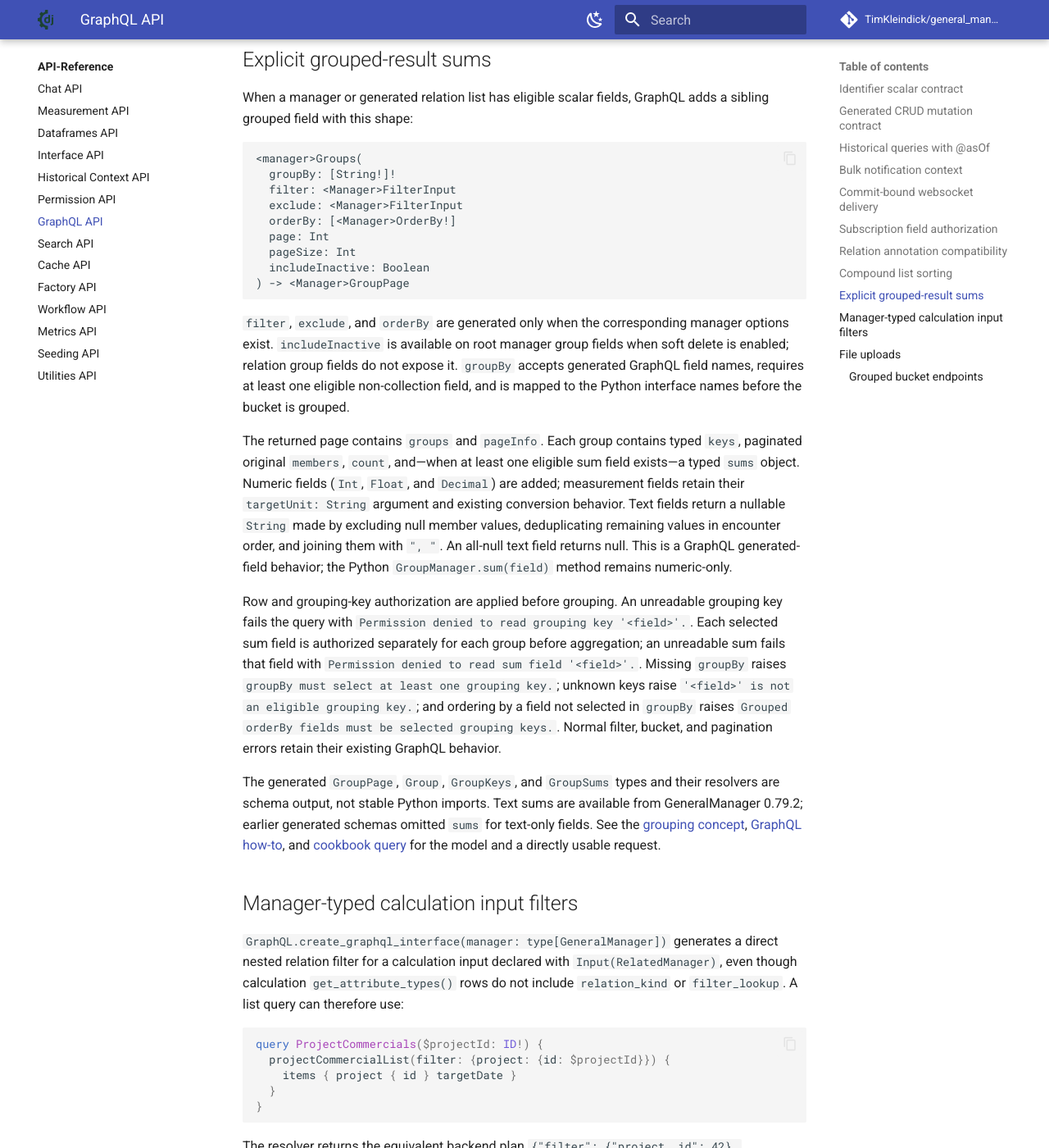
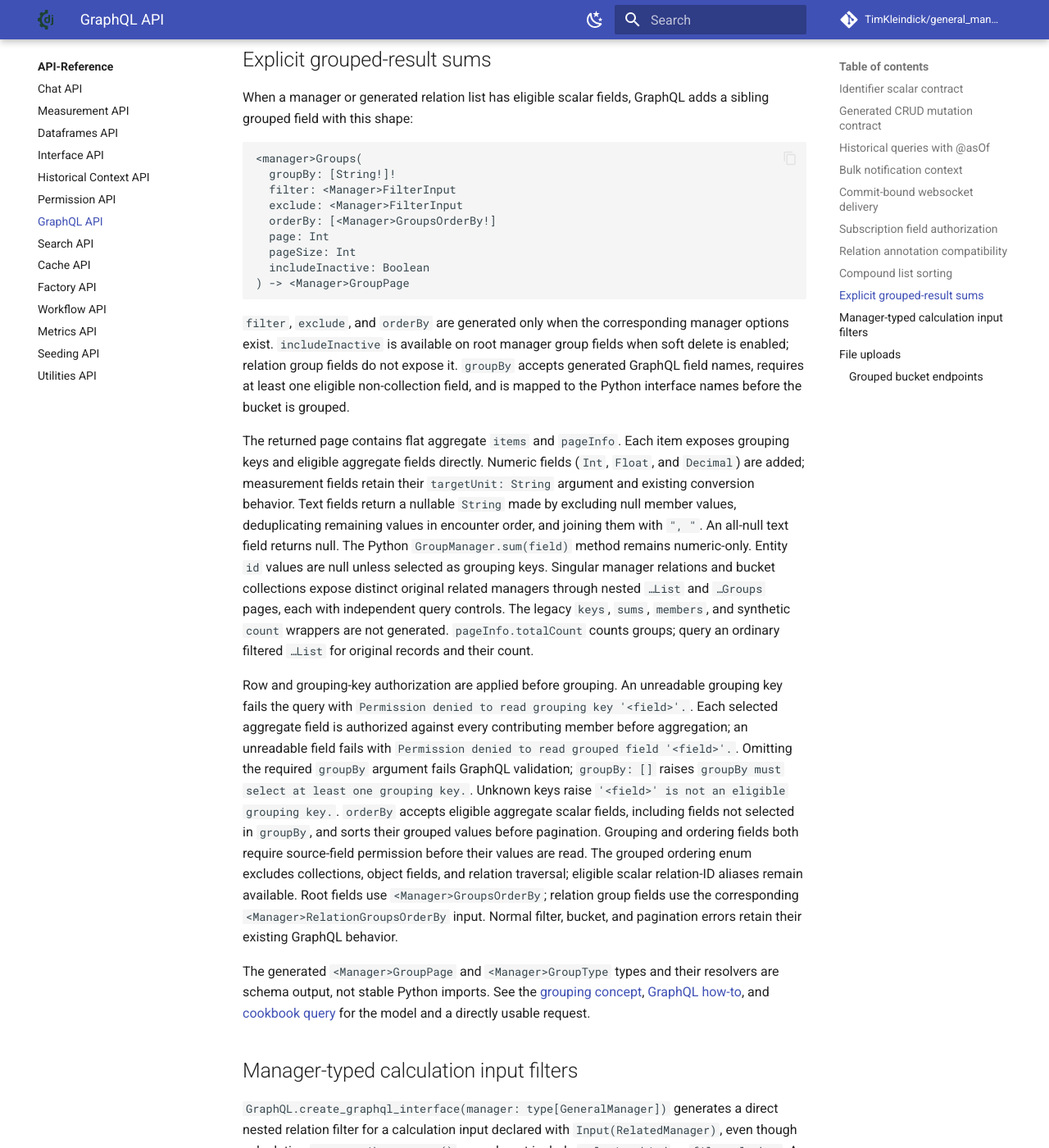
Before and after one commit to TimKleindick/general_manager, an MkDocs documentation site: the page built from docs/api/graphql.md, in a window 1280 px wide and 1400 px high, scrolled down 9457 px. Shown: the whole window at 82% size. Built offline with MkDocs 1.6.1 and Material for MkDocs 9.7.7, drawn with Linux system fonts in a browser that asks for light colours; comment, search, counter and statistics services are not loaded.

Commit message:
docs: align grouped GraphQL reference and query examples

```diff
--- a/docs/api/graphql.md
+++ b/docs/api/graphql.md
@@ -432,7 +432,7 @@ adds a sibling grouped field with this shape:
   groupBy: [String!]!
   filter: <Manager>FilterInput
   exclude: <Manager>FilterInput
-  orderBy: [<Manager>OrderBy!]
+  orderBy: [<Manager>GroupsOrderBy!]
   page: Int
   pageSize: Int
   includeInactive: Boolean
@@ -446,31 +446,40 @@ fields when soft delete is enabled; relation group fields do not expose it.
 non-collection field, and is mapped to the Python interface names before the
 bucket is grouped.
 
-The returned page contains `groups` and `pageInfo`. Each group contains typed
-`keys`, paginated original `members`, `count`, and—when at least one eligible
-sum field exists—a typed `sums` object. Numeric fields (`Int`, `Float`, and
-`Decimal`) are added; measurement fields retain their `targetUnit: String`
-argument and existing conversion behavior. Text fields return a nullable
-`String` made by excluding null member values, deduplicating remaining values
+The returned page contains flat aggregate `items` and `pageInfo`. Each item
+exposes grouping keys and eligible aggregate fields directly. Numeric fields
+(`Int`, `Float`, and `Decimal`) are added; measurement fields retain their
+`targetUnit: String` argument and existing conversion behavior. Text fields
+return a nullable `String` made by excluding null member values, deduplicating remaining values
 in encounter order, and joining them with `", "`. An all-null text field
-returns null. This is a GraphQL generated-field behavior; the Python
-`GroupManager.sum(field)` method remains numeric-only.
+returns null. The Python `GroupManager.sum(field)` method remains numeric-only.
+Entity `id` values are null unless selected as grouping keys. Singular manager
+relations and bucket collections expose distinct original related managers
+through nested `…List` and `…Groups` pages, each with independent query controls.
+The legacy `keys`, `sums`, `members`, and synthetic `count` wrappers are not
+generated. `pageInfo.totalCount` counts groups; query an ordinary filtered
+`…List` for original records and their count.
 
 Row and grouping-key authorization are applied before grouping. An unreadable
 grouping key fails the query with `Permission denied to read grouping key '<field>'.`.
-Each selected sum field is authorized separately for each group before aggregation;
-an unreadable sum fails that field with
-`Permission denied to read sum field '<field>'.`.
-Missing `groupBy` raises `groupBy must select at least one grouping key.`;
-unknown keys raise `'<field>' is not an eligible grouping key.`; and ordering
-by a field not selected in `groupBy` raises
-`Grouped orderBy fields must be selected grouping keys.`. Normal filter,
-bucket, and pagination errors retain their existing GraphQL behavior.
+Each selected aggregate field is authorized against every contributing member
+before aggregation; an unreadable field fails with
+`Permission denied to read grouped field '<field>'.`.
+Omitting the required `groupBy` argument fails GraphQL validation; `groupBy: []`
+raises `groupBy must select at least one grouping key.`. Unknown keys raise
+`'<field>' is not an eligible grouping key.`. `orderBy` accepts eligible
+aggregate scalar fields, including fields not selected in `groupBy`, and sorts
+their grouped values before pagination. Grouping and ordering fields both
+require source-field permission before their values are read. The grouped
+ordering enum excludes collections, object fields, and relation traversal;
+eligible scalar relation-ID aliases remain available. Root fields use
+`<Manager>GroupsOrderBy`; relation group fields use the corresponding
+`<Manager>RelationGroupsOrderBy` input. Normal filter, bucket, and pagination
+errors retain their existing GraphQL behavior.
 
-The generated `GroupPage`, `Group`, `GroupKeys`, and `GroupSums` types and their
-resolvers are schema output, not stable Python imports. Text sums are available
-from GeneralManager 0.79.2; earlier generated schemas omitted `sums` for
-text-only fields. See the [grouping concept](../concepts/graphql/filters_pagination.md#grouping),
+The generated `<Manager>GroupPage` and `<Manager>GroupType` types and their
+resolvers are schema output, not stable Python imports. See the
+[grouping concept](../concepts/graphql/filters_pagination.md#grouping),
 [GraphQL how-to](../howto/expose_via_graphql.md#query-generated-lists), and
 [cookbook query](../examples/graphql_queries.md#aggregate-unique-text-values-in-groups)
 for the model and a directly usable request.
```
Also changed, not shown: docs/examples/graphql_queries.md (+14 -9 lines), tasks/lessons.md (+1 -0 lines), 1 other file.
